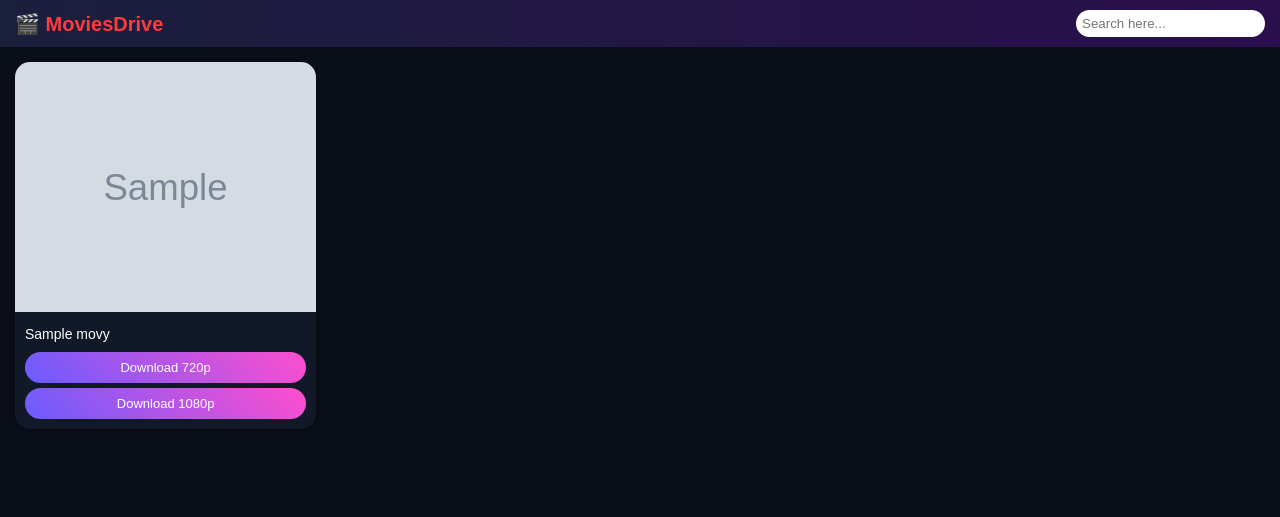
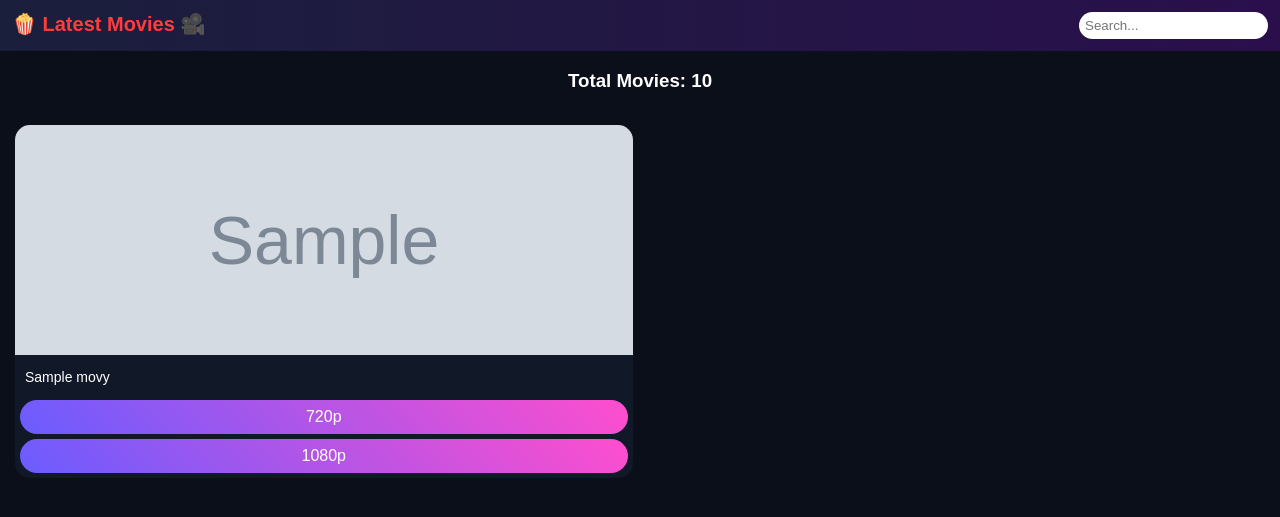
Before and after one commit to nitin2991/moviessite, a Flask app: template templates/index.html in a window 1280 px wide. Shown: the top 517 px of the page. Run offline with Flask 3, Linux system fonts and the light colour scheme; the template is opened without the code that fills it: most values are stand-ins (such as "Sample title", 1, 10 or a date in 2020); grey boxes marked "Sample" are stand-in pictures.

Commit message:
Refactor HTML structure and styles in index.html

```diff
--- a/templates/index.html
+++ b/templates/index.html
@@ -1,108 +1,61 @@
 <!DOCTYPE html>
 <html>
 <head>
-    <title>Movies</title>
-    <meta name="viewport" content="width=device-width, initial-scale=1.0">
+<meta name="viewport" content="width=device-width, initial-scale=1">
+<style>
+body {margin:0;background:#0b0f1a;color:white;font-family:Arial}
 
-    <style>
-        body {
-            margin: 0;
-            background: #0b0f1a;
-            font-family: Arial;
-            color: white;
-        }
+.header {
+display:flex;justify-content:space-between;
+padding:12px;background:linear-gradient(90deg,#1a1f3c,#2a0f4c)
+}
 
-        .header {
-            display: flex;
-            justify-content: space-between;
-            align-items: center;
-            padding: 10px 15px;
-            background: linear-gradient(90deg, #1a1f3c, #2a0f4c);
-        }
+.logo {color:#ff3c3c;font-size:20px;font-weight:bold}
 
-        .logo {
-            font-size: 20px;
-            font-weight: bold;
-            color: #ff3c3c;
-        }
+.search {padding:6px;border-radius:20px;border:none}
 
-        .search {
-            padding: 6px;
-            border-radius: 20px;
-            border: none;
-            outline: none;
-        }
+.container {
+display:grid;grid-template-columns:repeat(2,1fr);
+gap:15px;padding:15px
+}
 
-        .container {
-            display: grid;
-            grid-template-columns: repeat(2, 1fr);
-            gap: 15px;
-            padding: 15px;
-        }
+.card {background:#111827;border-radius:15px;overflow:hidden}
 
-        .card {
-            background: #111827;
-            border-radius: 15px;
-            overflow: hidden;
-            box-shadow: 0 0 10px rgba(0,0,0,0.5);
-        }
+.card img {width:100%;height:230px;object-fit:cover}
 
-        .card img {
-            width: 100%;
-            height: 250px;
-            object-fit: cover;
-        }
+.title {padding:10px;font-size:14px}
 
-        .card-content {
-            padding: 10px;
-        }
-
-        .title {
-            font-size: 14px;
-            margin-bottom: 10px;
-        }
-
-        .btn {
-            display: block;
-            text-align: center;
-            margin-top: 5px;
-            padding: 8px;
-            border-radius: 20px;
-            background: linear-gradient(45deg, #6a5cff, #ff4ecd);
-            color: white;
-            text-decoration: none;
-            font-size: 13px;
-        }
-
-        @media (min-width: 700px) {
-            .container {
-                grid-template-columns: repeat(4, 1fr);
-            }
-        }
-    </style>
+.btn {
+display:block;margin:5px;text-align:center;
+padding:8px;border-radius:20px;
+background:linear-gradient(45deg,#6a5cff,#ff4ecd);
+color:white;text-decoration:none
+}
+</style>
 </head>
 
 <body>
 
 <div class="header">
-    <div class="logo">🎬 MoviesDrive</div>
-    <input class="search" placeholder="Search here...">
+<div class="logo">🍿 Latest Movies 🎥</div>
+
+<form method="GET">
+<input name="q" value="{{ query }}" class="search" placeholder="Search...">
+</form>
 </div>
 
+<h3 style="text-align:center;">Total Movies: {{ total }}</h3>
+
 <div class="container">
+{% for m in movies %}
+<div class="card">
+<img src="{{ m.poster }}">
+<div class="title">{{ m.name }}</div>
 
-    {% for movie in movies %}
-    <div class="card">
-        <img src="{{ movie.poster }}">
-        <div class="card-content">
-            <div class="title">{{ movie.name }}</div>
-
-            <a class="btn" href="{{ movie.link_720 }}">Download 720p</a>
-            <a class="btn" href="{{ movie.link_1080 }}">Download 1080p</a>
-        </div>
-    </div>
-    {% endfor %}
-
+<a class="btn" href="{{ m.link_720 }}">720p</a>
+<a class="btn" href="{{ m.link_1080 }}">1080p</a>
+</div>
+{% endfor %}
 </div>
 
 </body>
```
